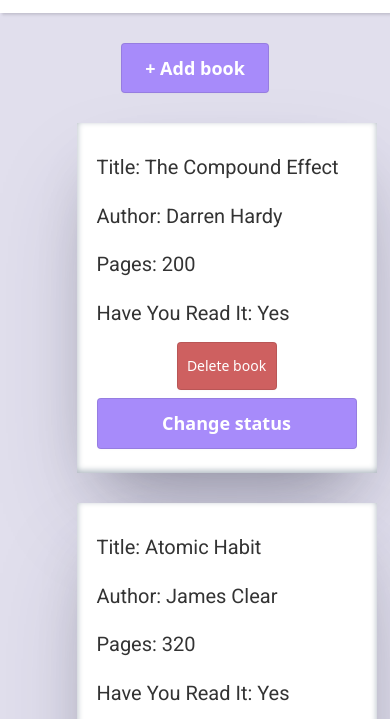
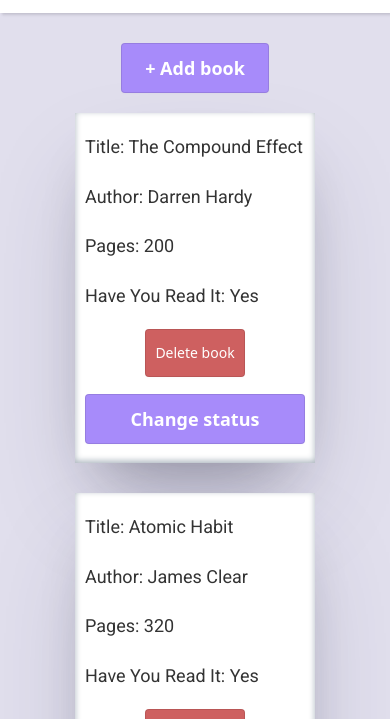
Before and after one commit to Mohamed-24-03-2022/Library, a plain HTML site: page index.html in a window 390 px wide. Shown: the part 98-817 px from the top of the page. Drawn offline with Linux system fonts and the light colour scheme.

Commit message:
Add mobile responsiveness

```diff
--- a/styles.css
+++ b/styles.css
@@ -105,13 +105,14 @@
   display: grid;
   grid-template-columns: repeat(auto-fit, minmax(300px, 1fr));
   justify-items: center;
+  justify-content: center;
   gap: 30px;
 }
 .book-card {
   display: flex;
   flex-direction: column;
   justify-content: space-around;
-  width: 300px;
+  width: min(300px, 80%);
   height: 350px;
   padding: 20px;
   font-size: 20px;
@@ -296,3 +297,15 @@
   color: var(--form-control-disabled);
   cursor: not-allowed;
 }
+
+@media only screen and (max-width: 600px) {
+  .books-container {
+    padding: 0;
+    padding-top: 20px;
+  }
+  .book-card {
+    font-size: 18px;
+    line-height: 1.8;
+    padding: 10px;
+  }
+}
```
